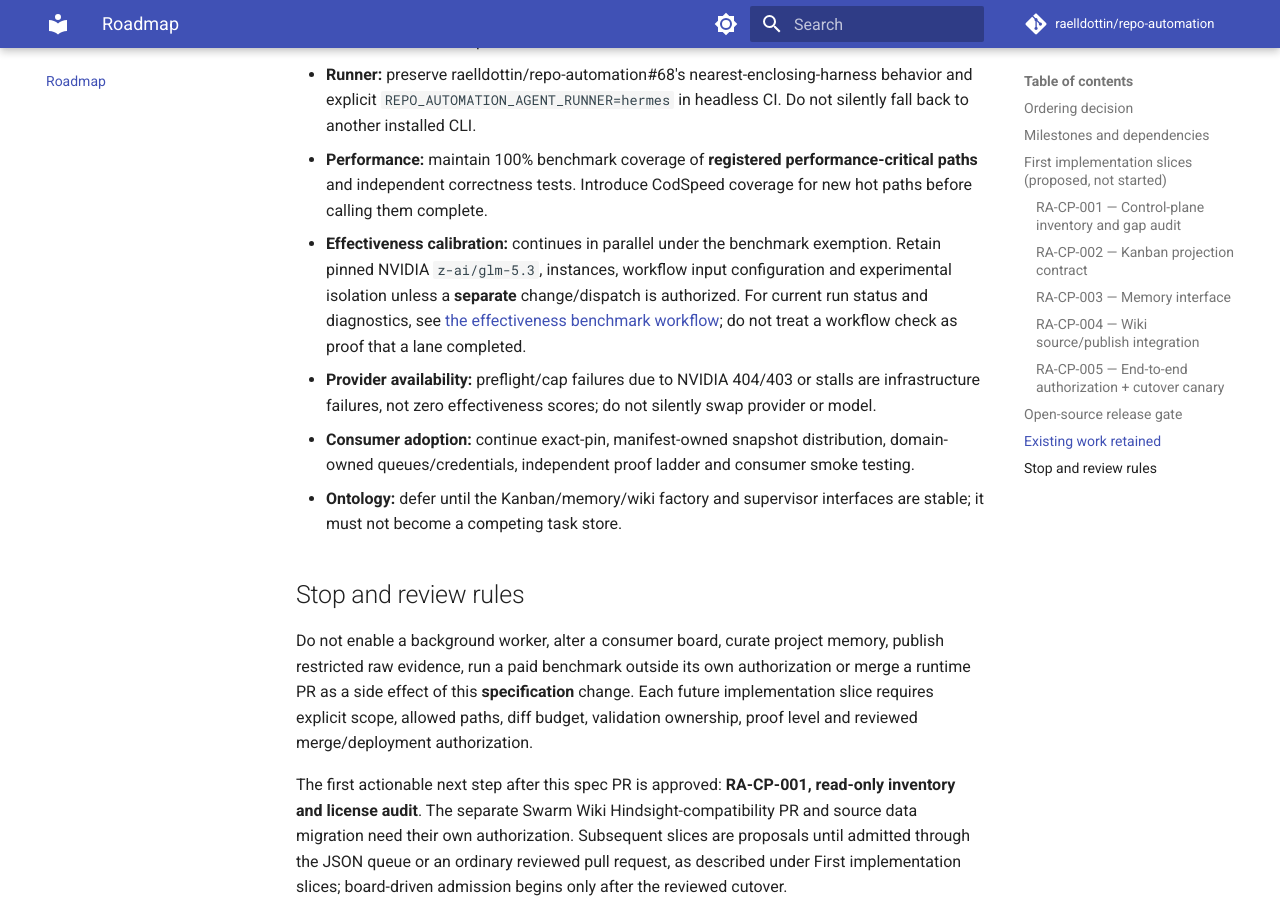
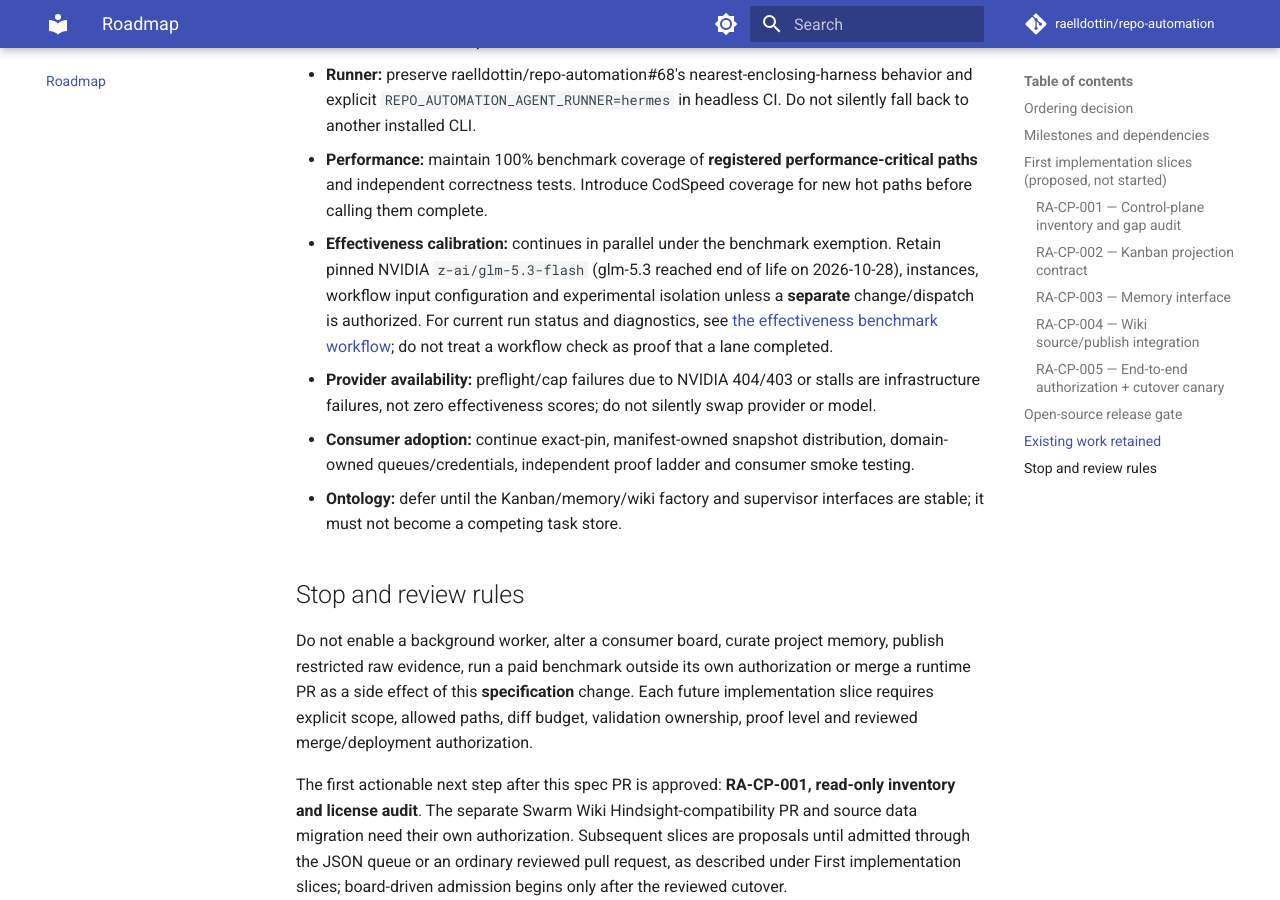
Before and after one commit to raelldottin/repo-automation, an MkDocs documentation site: the page built from docs/roadmap.md, in a window 1280 px wide and 900 px high, scrolled down 5282 px. Built offline with MkDocs 1.6.1 and Material for MkDocs 9.7.7, drawn with Linux system fonts in a browser that asks for light colours; comment, search, counter and statistics services are not loaded.

Commit message:
ci(benchmark): pin z-ai/glm-5.3-flash after glm-5.3 reached end of life (#111)
NVIDIA retired z-ai/glm-5.3 at 2026-10-28T08:00Z. Run 40663847346 failed its first
preflight with HTTP 410 Gone, and the credential's catalog now lists only
z-ai/glm-5.3-flash under z-ai.

Pinned Hermes b6a87db gives both ids the same context length and no reasoning
stale-timeout floor, so the profile and the 18000s provider timeouts carry over. The
first flash run is a new baseline; glm-5.3 results are not comparable with it.

Mentions of past glm-5.3 runs in code comments, tests and docs stay as history.

```diff
--- a/docs/roadmap.md
+++ b/docs/roadmap.md
@@ -68,7 +68,7 @@
 - **Supervisor:** `policy.load_queue`, `policy.select_next_slice`, schema validation, context building, bounded diffs, independent validation replay, clean Git stop and fresh worker processes remain. Only the supervisor decides continuation; no agent or sub-agent can start the next slice. Agent-native delegation (a runner such as Claude Code launching its own sub-agents within a slice) is available today; supervisor-controlled delegation is proposed by SPEC-001 and not implemented.
 - **Runner:** preserve raelldottin/repo-automation#68's nearest-enclosing-harness behavior and explicit `REPO_AUTOMATION_AGENT_RUNNER=hermes` in headless CI. Do not silently fall back to another installed CLI.
 - **Performance:** maintain 100% benchmark coverage of **registered performance-critical paths** and independent correctness tests. Introduce CodSpeed coverage for new hot paths before calling them complete.
-- **Effectiveness calibration:** continues in parallel under the benchmark exemption. Retain pinned NVIDIA `z-ai/glm-5.3`, instances, workflow input configuration and experimental isolation unless a **separate** change/dispatch is authorized. For current run status and diagnostics, see [the effectiveness benchmark workflow](workflows/effectiveness-benchmark.md); do not treat a workflow check as proof that a lane completed.
+- **Effectiveness calibration:** continues in parallel under the benchmark exemption. Retain pinned NVIDIA `z-ai/glm-5.3-flash` (glm-5.3 reached end of life on 2026-10-28), instances, workflow input configuration and experimental isolation unless a **separate** change/dispatch is authorized. For current run status and diagnostics, see [the effectiveness benchmark workflow](workflows/effectiveness-benchmark.md); do not treat a workflow check as proof that a lane completed.
 - **Provider availability:** preflight/cap failures due to NVIDIA 404/403 or stalls are infrastructure failures, not zero effectiveness scores; do not silently swap provider or model.
 - **Consumer adoption:** continue exact-pin, manifest-owned snapshot distribution, domain-owned queues/credentials, independent proof ladder and consumer smoke testing.
 - **Ontology:** defer until the Kanban/memory/wiki factory and supervisor interfaces are stable; it must not become a competing task store.
```
Also changed, not shown: docs/architecture/control-plane.md (+2 -2 lines), docs/workflows/effectiveness-benchmark.md (+12 -3 lines), 2 other files.
